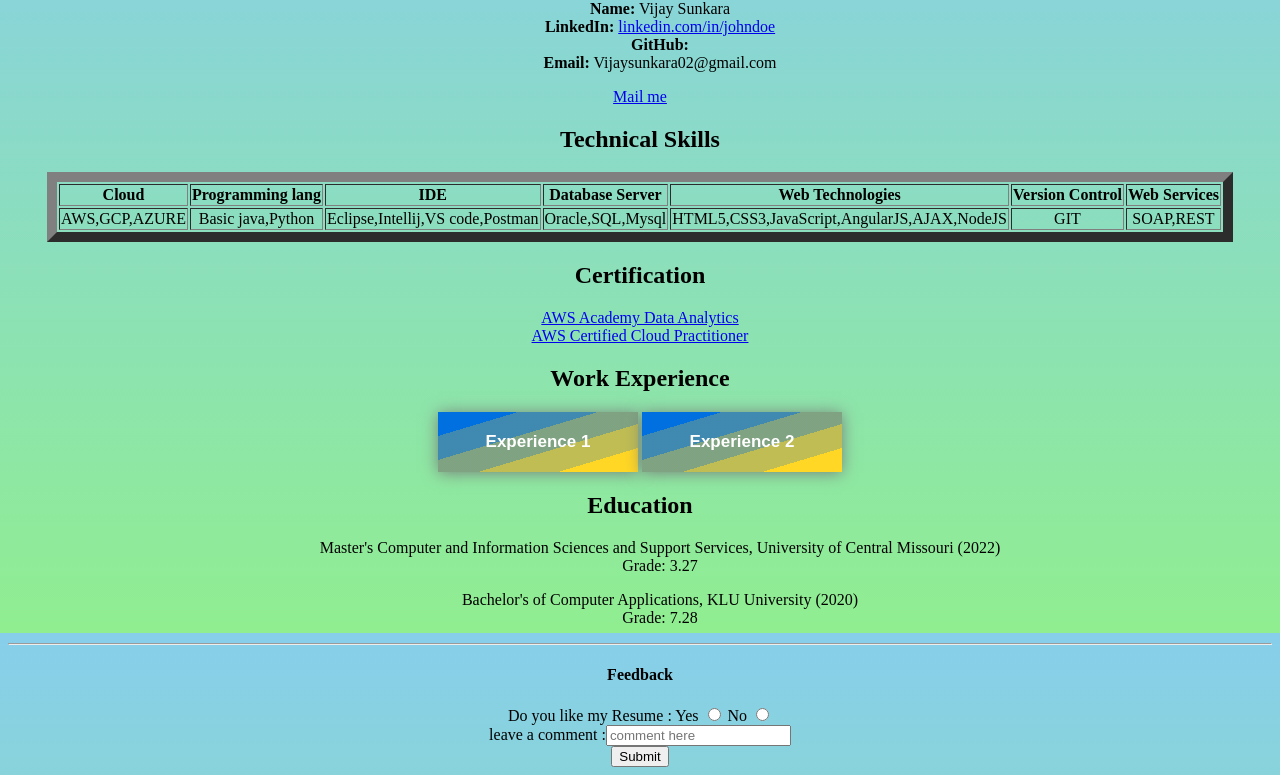
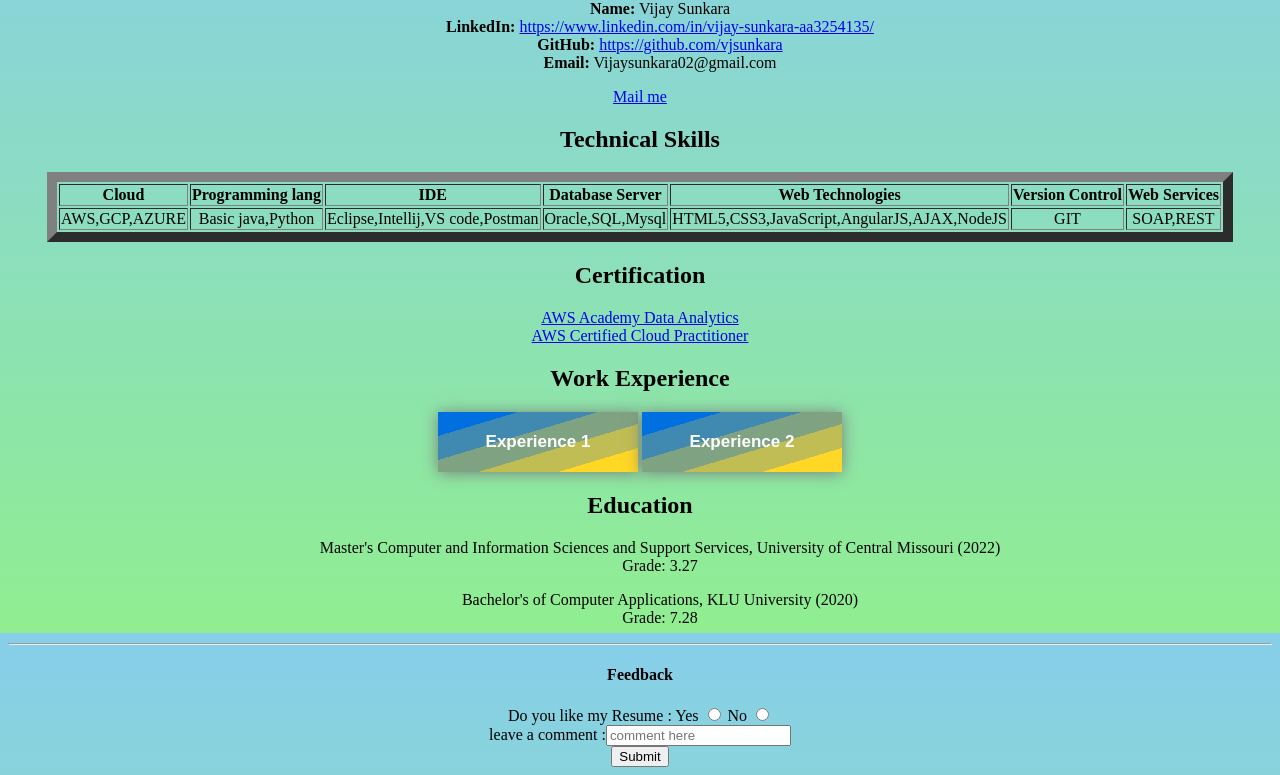
Before and after one commit to vjsunkara/webserver, a plain HTML site: page index.html in a window 1280 px wide. Shown: the part 967-1742 px from the top of the page. Drawn offline with Linux system fonts and the light colour scheme.

Commit message:
Update index.html

```diff
--- a/index.html
+++ b/index.html
@@ -95,8 +95,8 @@ body {
 <div style="text-align: center;">
 <ul>
   <strong>Name:</strong> Vijay Sunkara<br>
-  <strong>LinkedIn:</strong> <a href="https://www.linkedin.com/in/vijay-sunkara-aa3254135/">linkedin.com/in/johndoe</a><br>
-  <strong>GitHub:</strong> <a href="https://github.com/vjsunkara"></a><br>
+  <strong>LinkedIn:</strong> <a href="https://www.linkedin.com/in/vijay-sunkara-aa3254135/">https://www.linkedin.com/in/vijay-sunkara-aa3254135/</a><br>
+  <strong>GitHub:</strong> <a href="https://github.com/vjsunkara">https://github.com/vjsunkara</a><br>
   <strong>Email:</strong> Vijaysunkara02@gmail.com
 </ul>
 </div>
```
